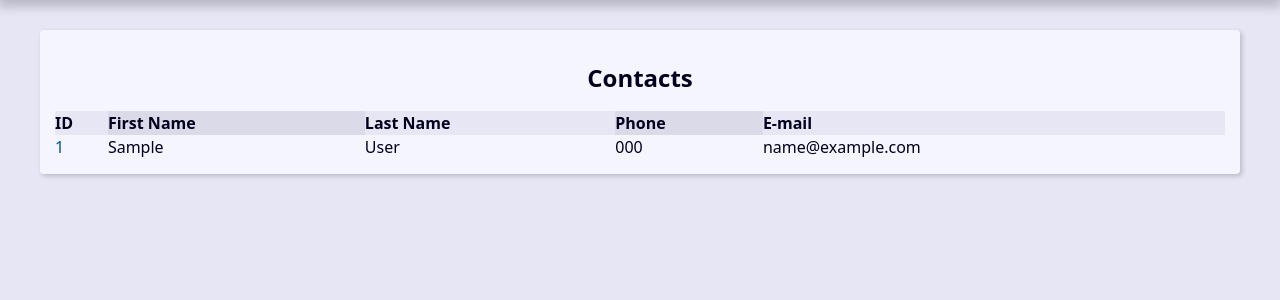
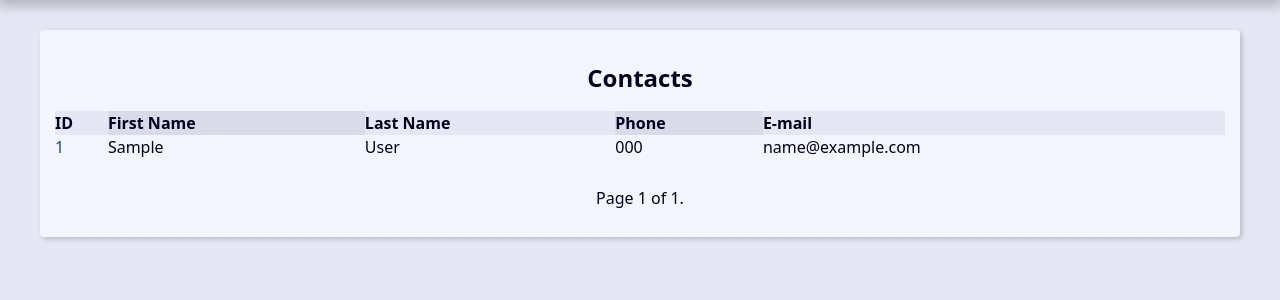
Before and after one commit to mreisandrade/agenda, a Django app: page / in a window 1280 px wide. Shown: the part 239-539 px from the top of the page. Run offline with Django 4.2, Linux system fonts and the light colour scheme; tables that the repository leaves empty hold one stand-in row (values such as "Sample post").

Commit message:
Criando a paginação da exibição dos contatos

```diff
--- a/base_templates/global/base.html
+++ b/base_templates/global/base.html
@@ -8,6 +8,8 @@
 
     <main class="content">
         {% block content %}{% endblock content %}
+
+        {% include "global/partial/pagination.html" %}
     </main>
 </body>
 </html>
--- /dev/null
+++ b/base_templates/global/partial/pagination.html
@@ -0,0 +1,19 @@
+{% if page_obj %}
+    <div class="pagination">
+        <span class="step-links">
+            {% if page_obj.has_previous %}
+                <a href="?page=1&q={{ request.GET.q.strip }}">&laquo; first</a>
+                <a href="?page={{ page_obj.previous_page_number }}&q={{ request.GET.q.strip }}">previous</a>
+            {% endif %}
+
+            <span class="current">
+                Page {{ page_obj.number }} of {{ page_obj.paginator.num_pages }}.
+            </span>
+
+            {% if page_obj.has_next %}
+                <a href="?page={{ page_obj.next_page_number }}&q={{ request.GET.q.strip }}">next</a>
+                <a href="?page={{ page_obj.paginator.num_pages }}&q={{ request.GET.q.strip }}">last &raquo;</a>
+            {% endif %}
+        </span>
+    </div>
+{% endif %}
--- a/contact/templates/contact/index.html
+++ b/contact/templates/contact/index.html
@@ -5,7 +5,7 @@
     {% comment %}
         Exibe os contatos apenas se eles forem enviados
     {% endcomment %}
-    {% if contacts %}
+    {% if page_obj %}
         <div class="responsive-table">
             <table class="contacts-table">
                 {% comment %} Título da tabela {% endcomment %}
@@ -24,7 +24,7 @@
                 </thead>
                 {% comment %} Contatos {% endcomment %}
                 <tbody>
-                    {% for contact in contacts %}
+                    {% for contact in page_obj %}
                         <tr class="table-row">
                             <td class="table-cell">
                                 <a
--- a/contact/views/contact_views.py
+++ b/contact/views/contact_views.py
@@ -5,6 +5,8 @@ from contact.models import Contact
 from django.http import Http404
 # Classe para usar condições OR (ou)
 from django.db.models import Q
+# Paginação
+from django.core.paginator import Paginator
 
 
 # Create your views here.
@@ -16,7 +18,14 @@ def index(request):
 
     # Coletando os dados dos contatos que devem ser mostrados
     # Ordenando por ordem decrescente de id
-    contacts = Contact.objects.filter(show=True).order_by('-id')[:10]
+    contacts = Contact.objects.filter(show=True).order_by('-id')
+
+    # Paginação
+    # 10: número máximo de itens por página
+    paginator = Paginator(contacts, 10)
+    # Criando os objetos da página
+    page_number = request.GET.get('page')
+    page_obj = paginator.get_page(page_number)
 
     # Pode-se usar fatiamento nos dados
     # Ex.: contacts = Contact.objects.filter(show=True)[0:10]
@@ -27,7 +36,8 @@ def index(request):
     # Aquivos que são enviados para a view
     context = {
         'site_title': 'Contatos',
-        'contacts': contacts,
+        # 'contacts': contacts, # antes da paginação
+        'page_obj': page_obj, # depois da paginação
     }
 
     return render(
@@ -71,10 +81,20 @@ def search(request):
     ) \
     .order_by('-id')
 
+    # Paginação
+    # 10: número máximo de itens por página
+    paginator = Paginator(contacts, 10)
+    # Criando os objetos da página
+    page_number = request.GET.get('page')
+    page_obj = paginator.get_page(page_number)
+    # Nesse caso, foi necessário mudar todos os links para
+    # incluir a variável q, pois o paginator muda isso
+
     # Aquivos que são enviados para a view
     context = {
         'site_title': 'Search',
-        'contacts': contacts,
+        # 'contacts': contacts, # antes da paginação
+        'page_obj': page_obj, # depois da paginação
         # Enviando a variável para matenter o valor da pesquisa
         'search_value': search_value,
     }
```
